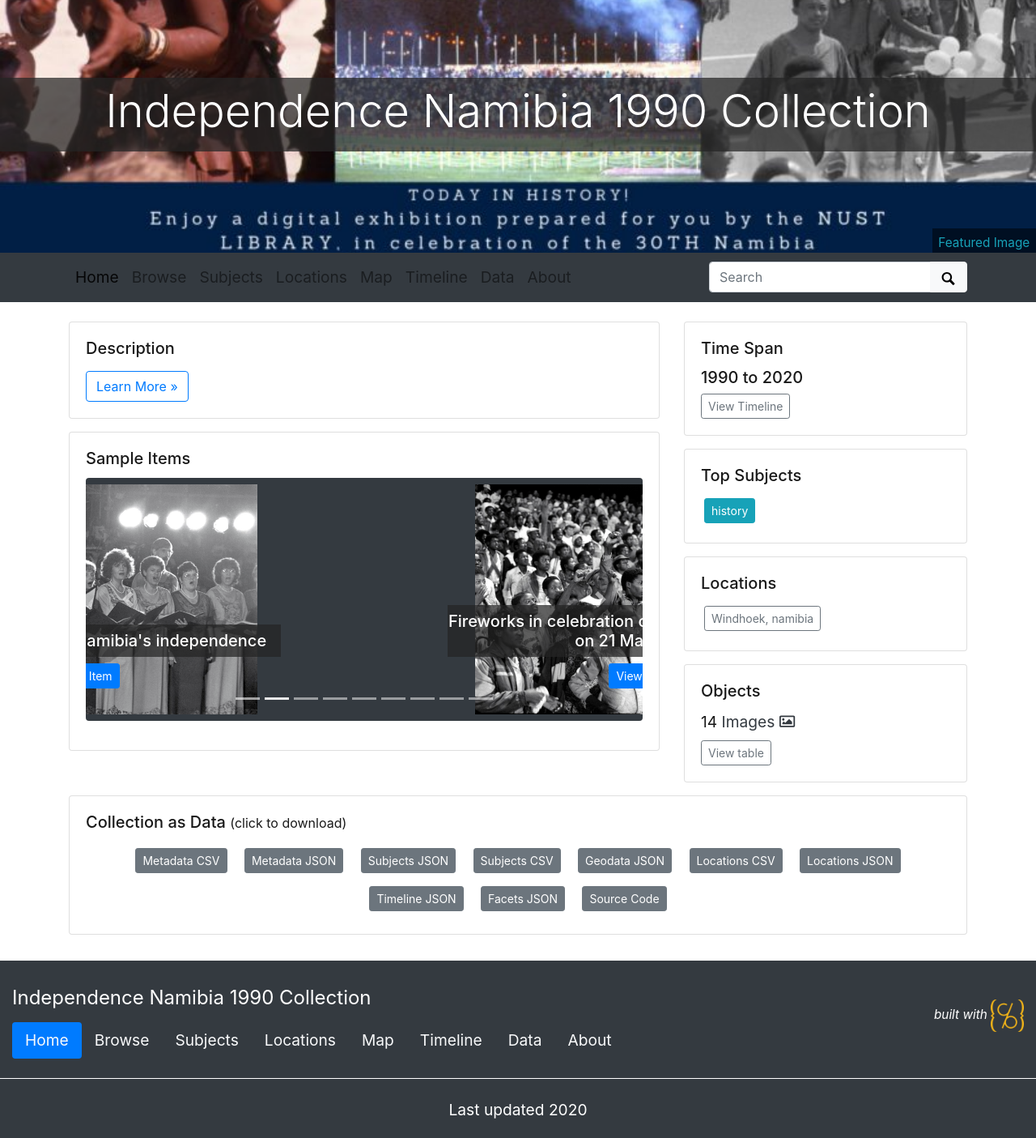
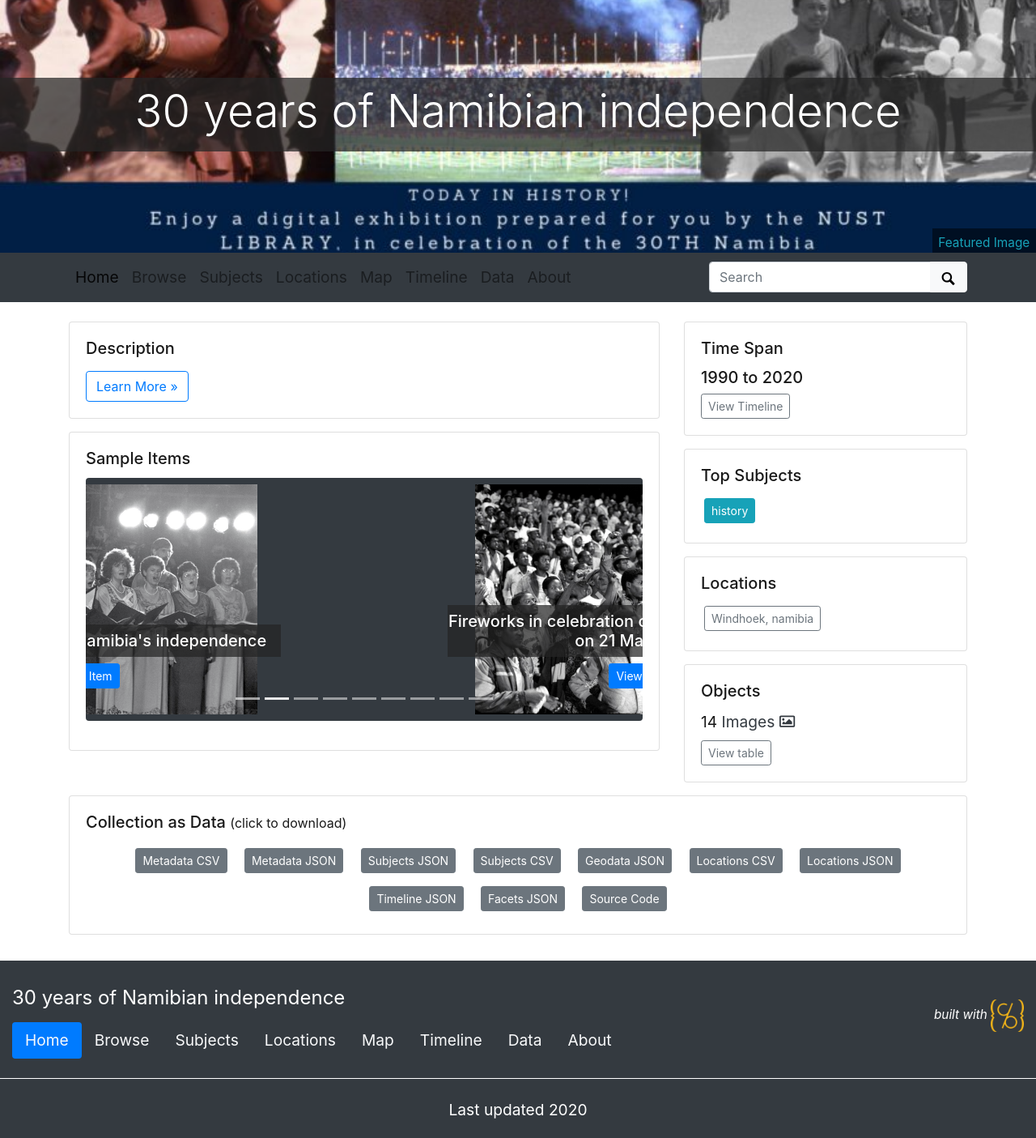
Before and after one commit to evanwill/independence-namibia-1, a Jekyll site: the page built from index.md, in a window 1280 px wide. Shown: the whole page at 81% size. Built offline with Jekyll 4.4.1, drawn with Linux system fonts in a browser that asks for light colours.

Commit message:
Update _config.yml

```diff
--- a/_config.yml
+++ b/_config.yml
@@ -18,7 +18,7 @@ source-code: https://github.com/CollectionBuilder/collectionbuilder-gh
 # SITE SETTINGS
 #
 # title of site appears in banner
-title: Independence Namibia 1990 Collection
+title: 30 years of Namibian independence
 # tagline, a short phrase that will appear throughout the site in the top banner
 # tagline: a template for creating simple digital exhibits
 # description appears in meta tags and other locations
```
